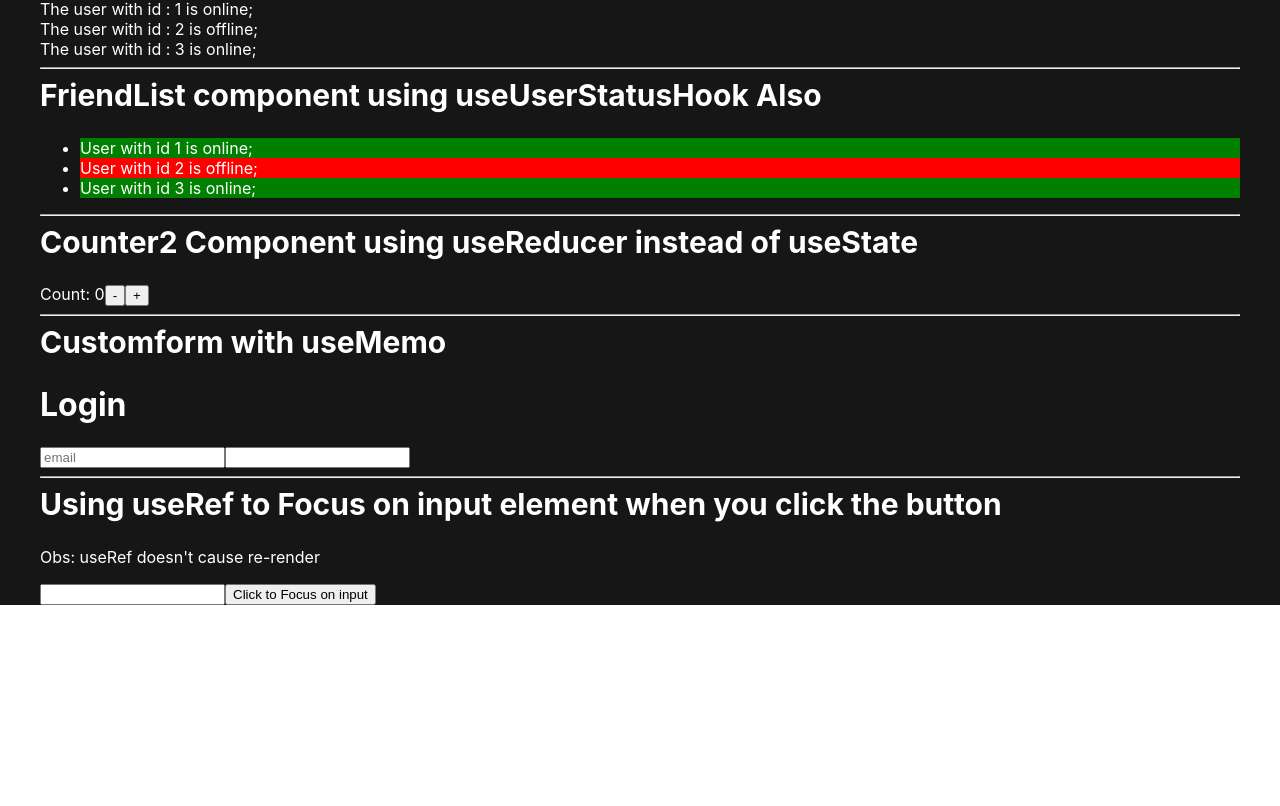
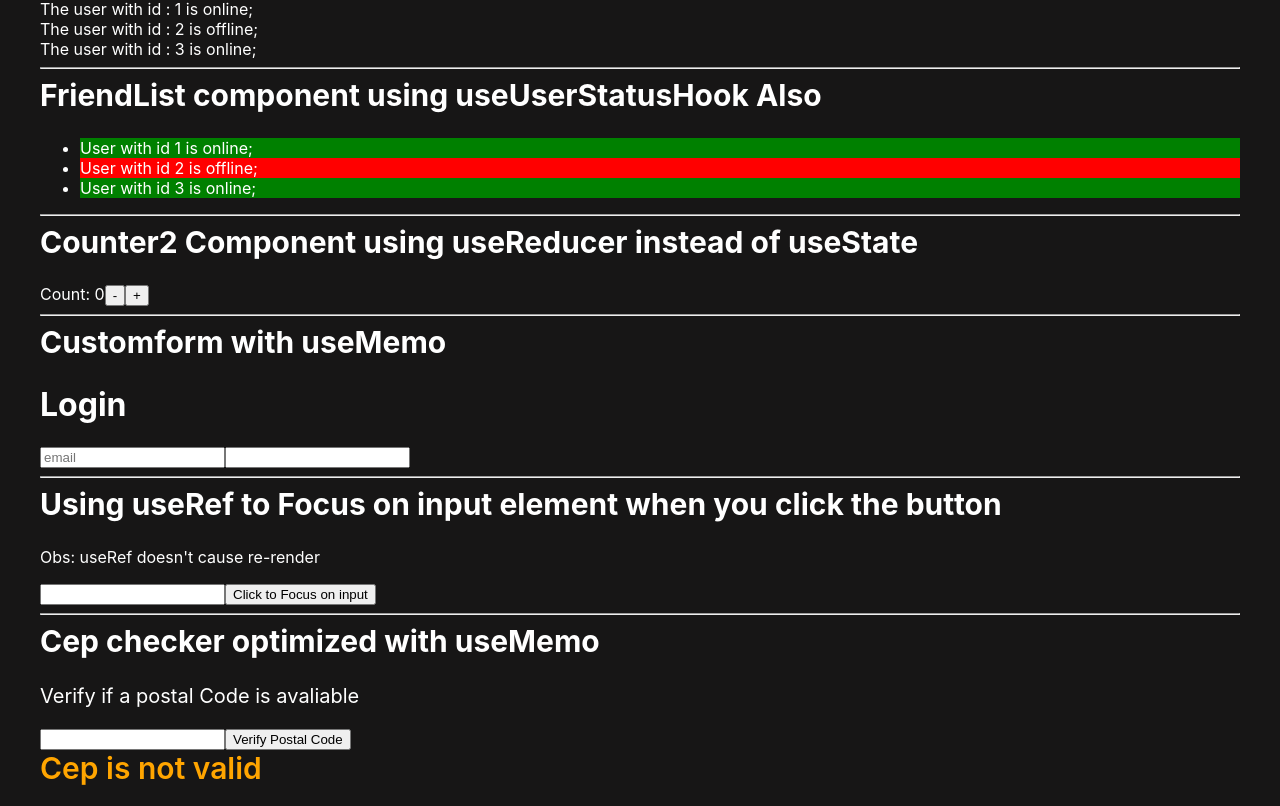
Before and after one commit to T14g/react-concepts, a React (Create React App) app: page / in a window 1280 px wide. Shown: the part 416-1222 px from the top of the page. Before the commit the page ends 1021 px from the top, so only its background shows below. Built offline with nearby package versions, Linux system fonts and the light colour scheme.

Commit message:
CepChecker returns if is valid cep, with memoization

```diff
--- /dev/null
+++ b/src/components/cep-checker/cep-checker.component.jsx
@@ -0,0 +1,57 @@
+import { useState, useMemo } from 'react';
+import CepCheckerStyles from './cep-checker.styles';
+
+const VALID_CEPS = [
+    '8888888',
+    '1234567',
+    '999999'
+];
+
+const CepValidated = ({ valid }) => {
+    return valid ? (
+        <div className="cep-result valid">Cep is Valid</div>
+    ) : (
+        <div className="cep-result not-valid">Cep is not valid</div>
+    );
+};
+
+const CepChecker = () => {
+    const [valid, setValid] = useState(false);
+    const [cep, setCep] = useState('');
+
+    const verify = () => {
+        console.log("called is valid");
+
+        let result = false;
+
+        VALID_CEPS.forEach(current => {
+            if (current === cep) {
+                result = true;
+            }
+        });
+
+        setValid(result);
+    }
+
+    const onChangeCep = (event) => {
+        const { value } = event.target;
+        setCep(value);
+    }
+
+    const resultMemoized = useMemo(() => <CepValidated valid={valid} />, [valid])
+
+    return (
+        <CepCheckerStyles>
+            <p className="info">Verify if a postal Code is avaliable</p>
+            <input type="text" className="cep" onChange={onChangeCep} />
+
+            <button className="btn-verifyt" onClick={verify}>Verify Postal Code</button>
+
+            {resultMemoized}
+
+
+        </CepCheckerStyles>
+    );
+}
+
+export default CepChecker;
--- /dev/null
+++ b/src/components/cep-checker/cep-checker.styles.js
@@ -0,0 +1,26 @@
+import styled from "styled-components";
+
+const CepCheckerStyles = styled.div`
+    padding-bottom: 20px;
+
+    .info{
+        font-size: 20px;
+    }
+
+    .btn-verify{}
+
+    .cep-result{
+        font-size: 30px;
+        font-weight: 600;
+
+        &.not-valid{
+            color: orange;
+        }
+
+        &.valid{
+            color: green;
+        }
+    }
+`;
+
+export default CepCheckerStyles;
--- a/src/pages/home/home.component.jsx
+++ b/src/pages/home/home.component.jsx
@@ -6,6 +6,7 @@ import FriendList from '../../components/friend-list/friend-list.component';
 import Counter2 from '../../components/hooks/useReducer/counter.component';
 import CustomForm from '../../components/hooks/useMemo/custom-form.component';
 import FocusOnClick from '../../components/hooks/useRef/focus-onclick.component';
+import CepChecker from '../../components/cep-checker/cep-checker.component';
 
 const Home = () => {
     const users = [
@@ -51,6 +52,10 @@ const Home = () => {
                 <h2>Using useRef to Focus on input element when you click the button</h2>
                 <p>Obs: useRef doesn't cause re-render</p>
                 <FocusOnClick />
+                <hr />
+
+                <h2>Cep checker optimized with useMemo</h2>
+                <CepChecker />
             </div>
         </HomeStyles>
     );
```
